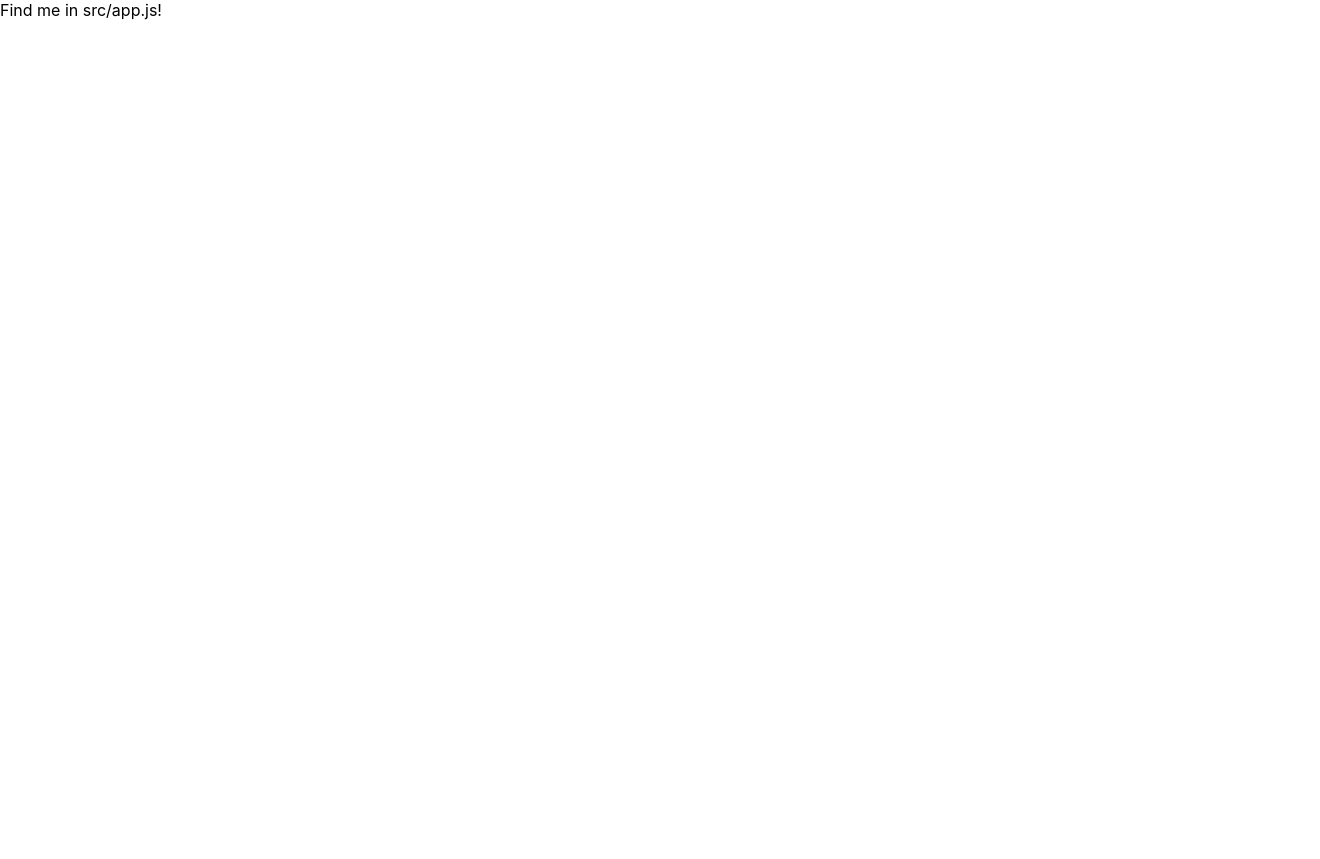
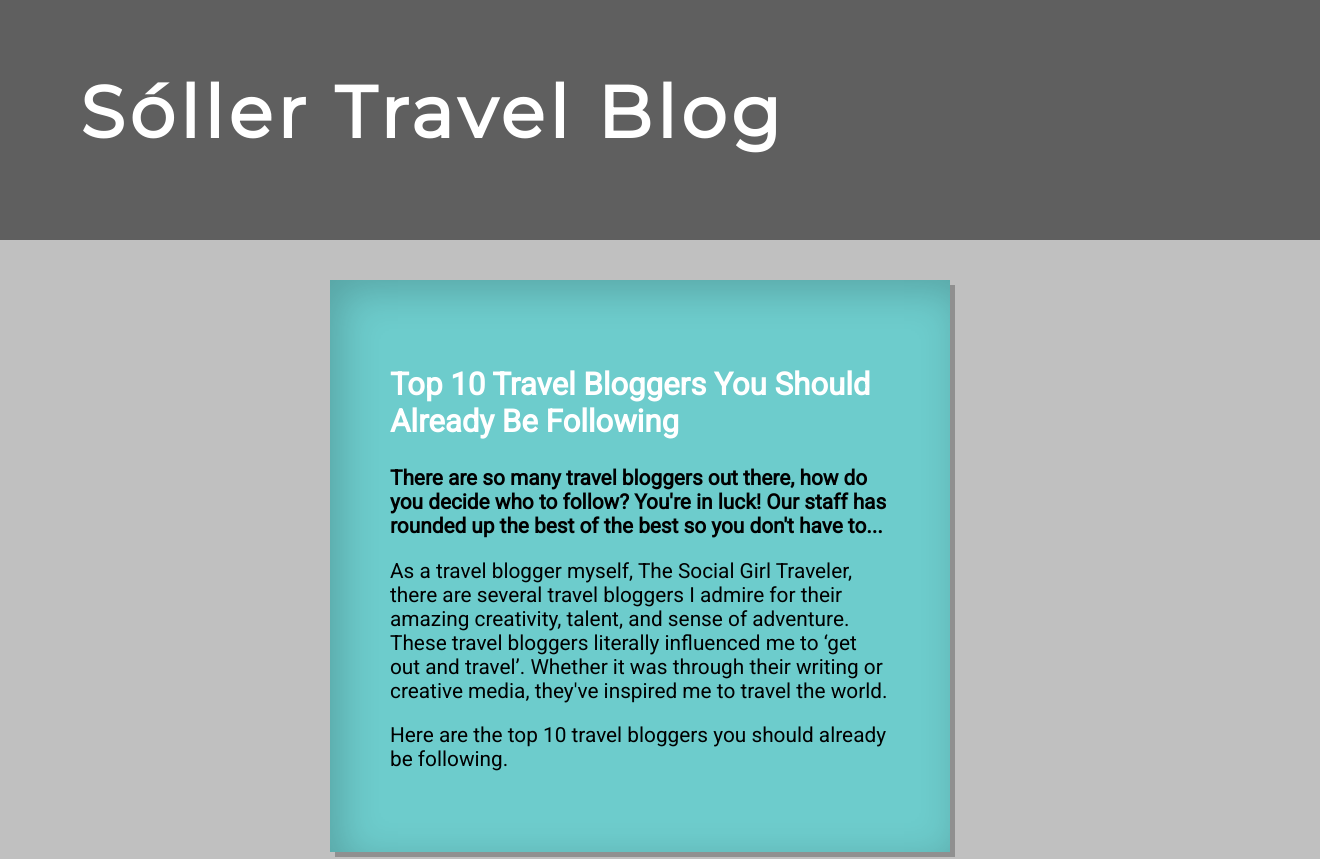
Before and after one commit to visua77/final-blog-proj, a React (Create React App) app: page / in a window 1280 px wide. Shown: the top 859 px of the page, 1320 px wide, since content can reach past the window. Before the commit the page ends 800 px from the top, so only its background shows below. Built offline with nearby package versions, Linux system fonts and the light colour scheme.

Commit message:
first commit of structure

```diff
--- a/public/index.html
+++ b/public/index.html
@@ -1,9 +1,10 @@
 <!DOCTYPE html>
 <html lang="en">
 
-  <head>
+<head>
     <meta charset="utf-8" />
     <meta name="viewport" content="width=device-width, initial-scale=1" />
+    <link href="https://fonts.googleapis.com/css?family=Montserrat|Roboto|Roboto+Condensed&display=swap" rel="stylesheet">
     <!--
       Notice the use of %PUBLIC_URL% in the tags above.
       It will be replaced with the URL of the `public` folder during the build.
@@ -14,9 +15,9 @@
       Learn how to configure a non-root public URL by running `npm run build`.
     -->
     <title>Technigo React App</title>
-  </head>
+</head>
 
-  <body>
+<body>
     <noscript>You need to enable JavaScript to run this app.</noscript>
     <div id="root"></div>
     <!--
@@ -29,6 +30,6 @@
       To begin the development, run `npm start` or `yarn start`.
       To create a production bundle, use `npm run build` or `yarn build`.
     -->
-  </body>
+</body>
 
 </html>
--- a/src/App.js
+++ b/src/App.js
@@ -1,9 +1,18 @@
 import React from 'react'
+import { BlogPost } from './components/BlogPost'
+import { Header } from './components/Header'
+import { Footer } from './components/Footer'
+import './css/styles.css'
 
 export const App = () => {
   return (
     <div>
-      Find me in src/app.js!
+
+      <Header />
+      <BlogPost />
+      <BlogPost />
+      <BlogPost />
+      <Footer />
     </div>
   )
 }
--- /dev/null
+++ b/src/components/BlogPost.js
@@ -0,0 +1,16 @@
+import React, { useState, useEffect } from 'react'
+
+export const BlogPost = () => {
+  return (
+    <div className="card">
+      <h2>Top 10 Travel Bloggers You Should Already Be Following</h2>
+
+      <p className="strong">There are so many travel bloggers out there, how do you decide who to follow? You're in luck! Our staff has rounded up the best of the best so you don't have to...</p>
+      <p>As a travel blogger myself, The Social Girl Traveler, there are several travel bloggers I admire for their amazing creativity, talent, and sense of adventure. These travel bloggers literally influenced me to ‘get out and travel’.
+      Whether it was through their writing or creative media, they've inspired me to travel the world.
+      </p>
+
+      <p>Here are the top 10 travel bloggers you should already be following.</p>
+    </div>
+  )
+}
--- /dev/null
+++ b/src/components/Footer.js
@@ -0,0 +1,9 @@
+import React, { useState, useEffect } from 'react'
+
+export const Footer = () => {
+  return (
+    <div className="footer-wrapper">
+
+    </div>
+  )
+}
--- /dev/null
+++ b/src/components/Header.js
@@ -0,0 +1,10 @@
+import React, { useState, useEffect } from 'react'
+
+export const Header = () => {
+  return (
+    <div className="header-wrapper">
+      <header><h1>Sóller Travel Blog</h1>
+      </header>
+    </div>
+  )
+}
--- /dev/null
+++ b/src/css/styles.css
@@ -0,0 +1,54 @@
+* {
+    box-sizing: 0;
+}
+
+body {
+    background-color: silver;
+    font-family: 'Roboto', sans-serif;
+    font-size: 1.3rem;
+    /* font-family: 'Montserrat', sans-serif;
+    font-family: 'Roboto Condensed', sans-serif; */
+}
+
+h1 {
+    color: white;
+    font-size: 4.5rem;
+    font-family: 'Montserrat', sans-serif;
+    margin-left: 60px;
+    letter-spacing: 5px;
+}
+
+h2 {
+    color: white;
+}
+
+.strong {
+    font-weight: 700;
+}
+
+.header-wrapper {
+    margin: 0;
+    padding: 20px;
+    width: 100%;
+    height: 200px;
+    background-color: rgba(0, 0, 0, .50);
+}
+
+.footer-wrapper {
+    height: 60px;
+    width: 100%;
+    left: 0;
+    bottom: 0;
+    background-color: white;
+}
+
+.card {
+    margin: 30px auto;
+    width: 500px;
+    height: auto;
+    margin-top: 40px;
+    margin-bottom: 40px;
+    padding: 60px;
+    background-color: rgb(109, 204, 204);
+    box-shadow: 5px 5px rgba(0, 0, 0, .25), 10px 10px 40px rgba(0, 0, 0, .20) inset;
+}
```
Also changed, not shown: src/img/header.jpg (added), 1 other file (tests, documents, lock files or other folders).
